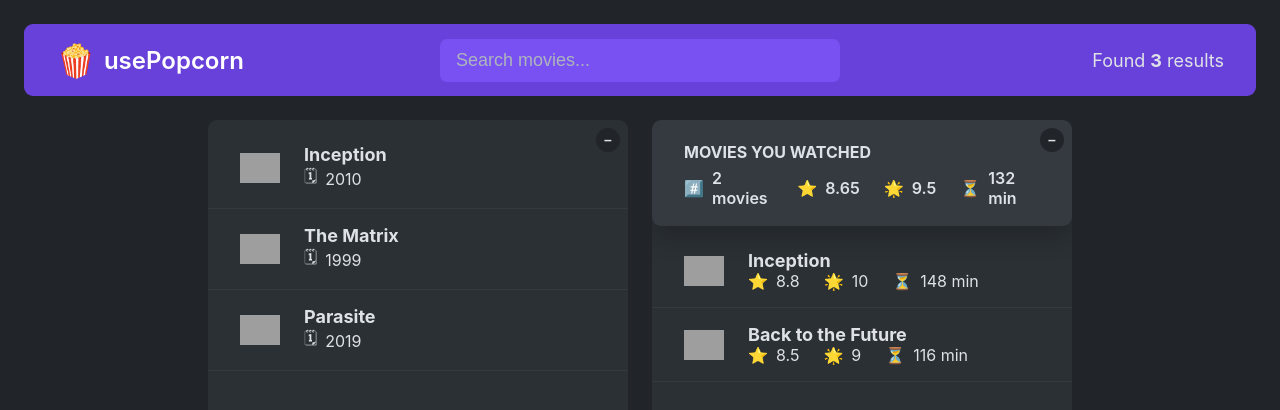
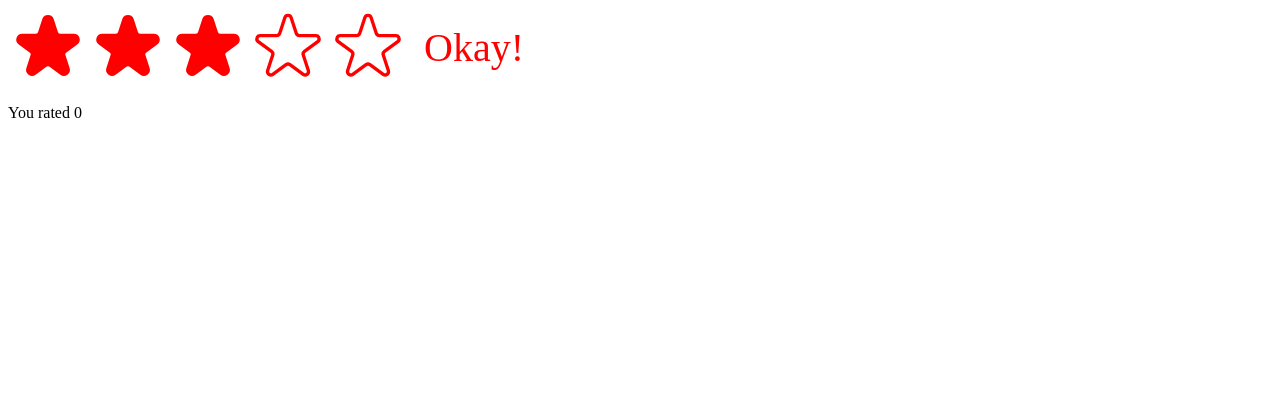
Before and after one commit to skerdishehaj/usePopcorn, a React (Create React App) app: page / in a window 1280 px wide. Shown: the top 410 px of the page. Built offline with nearby package versions, Linux system fonts and the light colour scheme; grey boxes are pictures that could not be loaded.

Commit message:
Created StarRating component and its API (config props)

```diff
--- /dev/null
+++ b/src/components/StarRating.js
@@ -0,0 +1,156 @@
+import { useState } from "react";
+import PropTypes from "prop-types";
+
+const containerStyle = {
+  display: "flex",
+  alignItems: "center",
+  gap: "16px",
+};
+const starContainer = {
+  display: "flex",
+};
+
+StarRating.propTypes = {
+  maxRating: PropTypes.number,
+  size: PropTypes.number,
+  color: PropTypes.string,
+  messages: PropTypes.array,
+  onSetRating: PropTypes.func,
+  defaultRating: PropTypes.number,
+  className: PropTypes.string,
+};
+
+function StarRating({
+  maxRating = 5,
+  size = 3,
+  color = "#FFFF00",
+  messages = [],
+  onSetRating,
+  defaultRating = 0,
+  className = "",
+}) {
+  const [rating, setRating] = useState(defaultRating);
+  const [tempRating, setTempRating] = useState(0);
+
+  const handleRating = (rate) => {
+    setRating(rate);
+    onSetRating(rate);
+  };
+
+  const textStyle = {
+    fontSize: `${size / 2}rem`,
+    color: color,
+    lineHeight: "1",
+    margin: "0",
+  };
+
+  let message =
+    messages?.length === maxRating
+      ? messages[tempRating ? tempRating - 1 : rating - 1]
+      : tempRating || rating || "";
+  console.log(message);
+  return (
+    <div style={containerStyle} className={className}>
+      <div style={starContainer}>
+        {Array.from({ length: maxRating }, (_, i) => (
+          <Star
+            onRate={() => handleRating(i + 1)}
+            onHoverIn={() => setTempRating(i + 1)}
+            onHoverOut={() => setTempRating((prev) => prev * 0)}
+            key={i}
+            isFull={tempRating ? tempRating >= i + 1 : rating >= i + 1}
+            color={color}
+            size={size}
+          />
+        ))}
+      </div>
+      <p style={textStyle}>{message}</p>
+    </div>
+  );
+}
+
+function Star({ isFull, onRate, onHoverIn, onHoverOut, size, color }) {
+  const starStyle = {
+    height: `${size}rem`,
+    width: `${size}rem`,
+    dispaly: "block",
+    cursor: "pointer",
+  };
+
+  return (
+    <span
+      role="button"
+      style={starStyle}
+      onClick={onRate}
+      onMouseEnter={onHoverIn}
+      onMouseLeave={onHoverOut}
+    >
+      {isFull ? (
+        <svg
+          xmlns="http://www.w3.org/2000/svg"
+          viewBox="0 0 20 20"
+          fill={color}
+          stroke={color}
+        >
+          <path d="M9.049 2.927c.3-.921 1.603-.921 1.902 0l1.07 3.292a1 1 0 00.95.69h3.462c.969 0 1.371 1.24.588 1.81l-2.8 2.034a1 1 0 00-.364 1.118l1.07 3.292c.3.921-.755 1.688-1.54 1.118l-2.8-2.034a1 1 0 00-1.175 0l-2.8 2.034c-.784.57-1.838-.197-1.539-1.118l1.07-3.292a1 1 0 00-.364-1.118L2.98 8.72c-.783-.57-.38-1.81.588-1.81h3.461a1 1 0 00.951-.69l1.07-3.292z" />
+        </svg>
+      ) : (
+        <svg
+          xmlns="http://www.w3.org/2000/svg"
+          fill="none"
+          viewBox="0 0 24 24"
+          stroke={color}
+        >
+          <path
+            strokeLinecap="round"
+            strokeLinejoin="round"
+            strokeWidth="{2}"
+            d="M11.049 2.927c.3-.921 1.603-.921 1.902 0l1.519 4.674a1 1 0 00.95.69h4.915c.969 0 1.371 1.24.588 1.81l-3.976 2.888a1 1 0 00-.363 1.118l1.518 4.674c.3.922-.755 1.688-1.538 1.118l-3.976-2.888a1 1 0 00-1.176 0l-3.976 2.888c-.783.57-1.838-.197-1.538-1.118l1.518-4.674a1 1 0 00-.363-1.118l-3.976-2.888c-.784-.57-.38-1.81.588-1.81h4.914a1 1 0 00.951-.69l1.519-4.674z"
+          />
+        </svg>
+      )}
+    </span>
+  );
+}
+
+export default StarRating;
+/*
+SPACING SYSTEM (px)
+2 / 4 / 8 / 12 / 16 / 24 / 32 / 40 / 48 / 64 / 80 / 96 / 128
+
+FONT SIZE SYSTEM (px)
+10 / 12 / 14 / 16 / 18 / 20 / 24 / 30 / 36 / 44 /52 / 62 / 74 / 86 / 98
+*/
+
+/*
+FULL STAR
+
+<svg
+  xmlns="http://www.w3.org/2000/svg"
+  viewBox="0 0 20 20"
+  fill="#000"
+  stroke="#000"
+>
+  <path
+    d="M9.049 2.927c.3-.921 1.603-.921 1.902 0l1.07 3.292a1 1 0 00.95.69h3.462c.969 0 1.371 1.24.588 1.81l-2.8 2.034a1 1 0 00-.364 1.118l1.07 3.292c.3.921-.755 1.688-1.54 1.118l-2.8-2.034a1 1 0 00-1.175 0l-2.8 2.034c-.784.57-1.838-.197-1.539-1.118l1.07-3.292a1 1 0 00-.364-1.118L2.98 8.72c-.783-.57-.38-1.81.588-1.81h3.461a1 1 0 00.951-.69l1.07-3.292z"
+  />
+</svg>
+
+
+EMPTY STAR
+
+<svg
+  xmlns="http://www.w3.org/2000/svg"
+  fill="none"
+  viewBox="0 0 24 24"
+  stroke="#000"
+>
+  <path
+    strokeLinecap="round"
+    strokeLinejoin="round"
+    strokeWidth="{2}"
+    d="M11.049 2.927c.3-.921 1.603-.921 1.902 0l1.519 4.674a1 1 0 00.95.69h4.915c.969 0 1.371 1.24.588 1.81l-3.976 2.888a1 1 0 00-.363 1.118l1.518 4.674c.3.922-.755 1.688-1.538 1.118l-3.976-2.888a1 1 0 00-1.176 0l-3.976 2.888c-.783.57-1.838-.197-1.538-1.118l1.518-4.674a1 1 0 00-.363-1.118l-3.976-2.888c-.784-.57-.38-1.81.588-1.81h4.914a1 1 0 00.951-.69l1.519-4.674z"
+  />
+</svg>
+
+*/
--- a/src/index.js
+++ b/src/index.js
@@ -1,11 +1,30 @@
-import React from "react";
+import React, { useState } from "react";
 import ReactDOM from "react-dom/client";
-import "./index.css";
-import App from "./App";
+/* import "./index.css";
+import App from "./App"; */
+import StarRating from "./components/StarRating";
+
+const Test = () => {
+  const [rate, setRate] = useState(0);
+
+  return (
+    <div>
+      <StarRating
+        maxRating={5}
+        onSetRating={setRate}
+        defaultRating={3}
+        messages={["Terrible!", "Bad!", "Okay!", "Good!", "Amazing!"]}
+        color="#FF0000"
+        size={5}
+      />
+      <p>You rated {rate}</p>
+    </div>
+  );
+};
 
 const root = ReactDOM.createRoot(document.getElementById("root"));
 root.render(
   <React.StrictMode>
-    <App />
+    <Test />
   </React.StrictMode>
 );
```
Also changed, not shown: src/index.css (+0 -41 lines).
